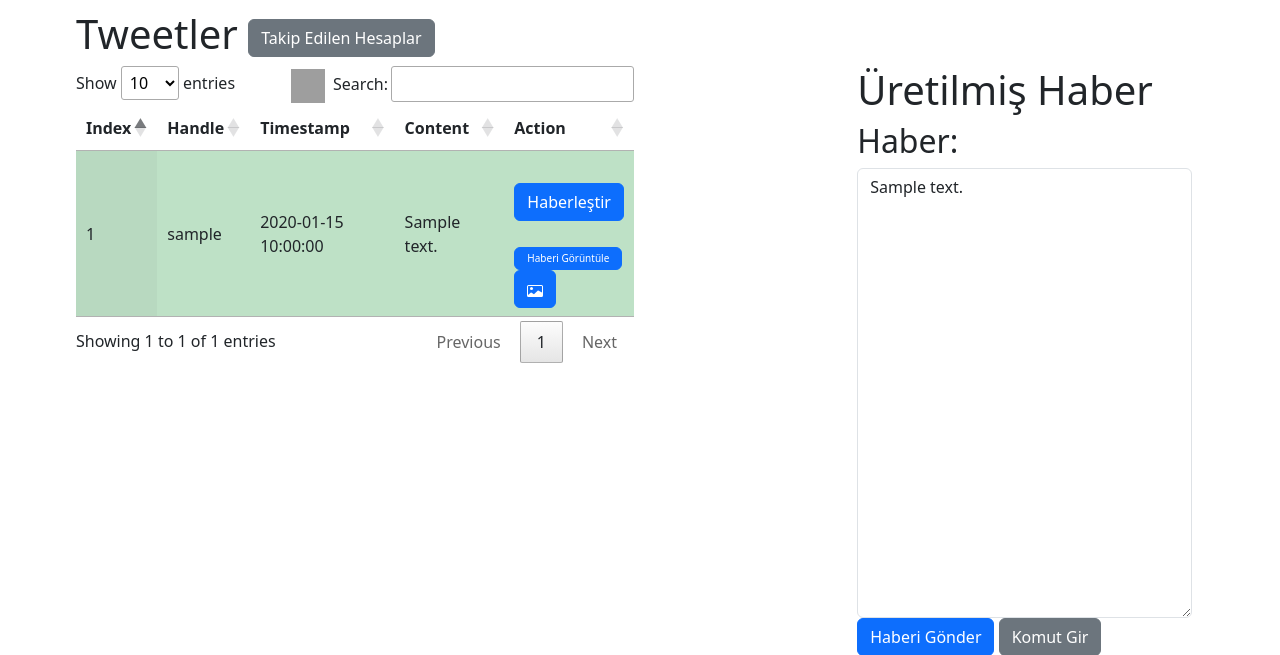
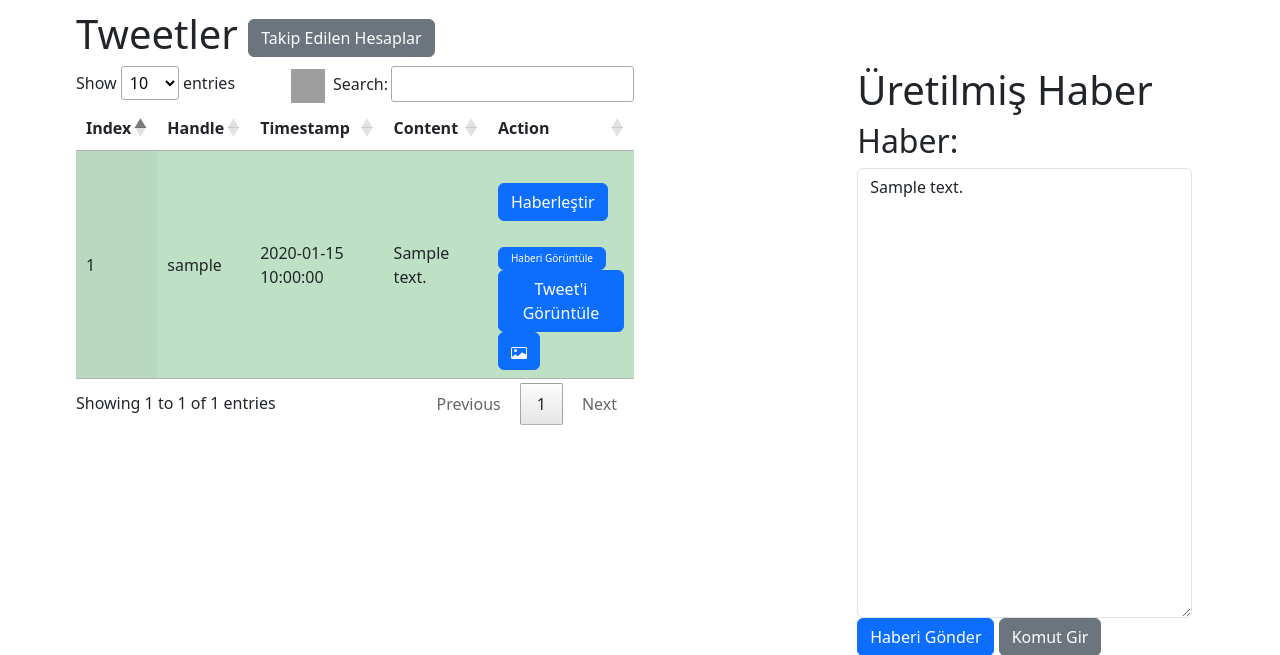
Before and after one commit to aritespit/mt-hackathon-aritespit, a Flask app: template templates/tweets.html in a window 1280 px wide. Shown: the part 56-711 px from the top of the page. Run offline with Flask 3, Linux system fonts and the light colour scheme; tables that the repository leaves empty hold one stand-in row (values such as "Sample post"); the template is opened without the code that fills it: values that come from a table or form of the project are taken from there, most other values are stand-ins (such as "Sample title", 1, 10 or a date in 2020); grey boxes marked "Sample" are stand-in pictures; some libraries are stand-ins or nearby versions; grey boxes are pictures that could not be loaded.

Commit message:
Twitter direction done.

```diff
--- a/app.py
+++ b/app.py
@@ -32,6 +32,7 @@ class Tweet(db.Model):
     Handle = db.Column(db.String(255))
     Timestamp = db.Column(db.DateTime)
     Content = db.Column(db.Text)
+    tweet_id = db.Column(db.Text)
     is_generated = db.Column(db.Boolean)
     news = db.Column(db.Text)
     photo_link = db.Column(db.Text)
--- a/templates/tweets.html
+++ b/templates/tweets.html
@@ -46,6 +46,8 @@ Twitler
 							{% endif %}
 
 						</form>
+						<a href="https://twitter.com/username/status/{{entry.tweet_id}}" class="btn btn-primary" target="_blank">Tweet'i Görüntüle</a>
+
                         {% if entry.photo_link %}
 							<input type="hidden" name="display_no" value="{{ entry.index }}" />
                             <button type="button" class="btn btn-primary" data-toggle="modal" data-target="#photoModal{{ entry.index }}">
```
